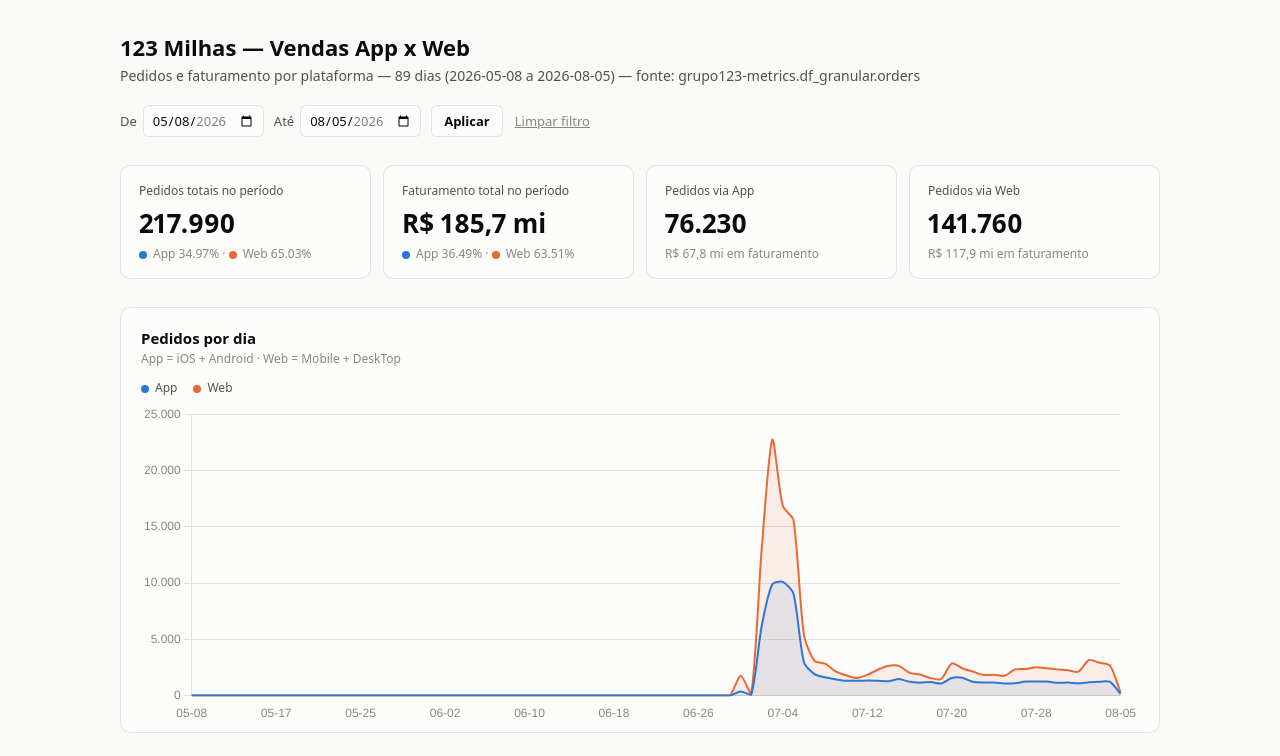
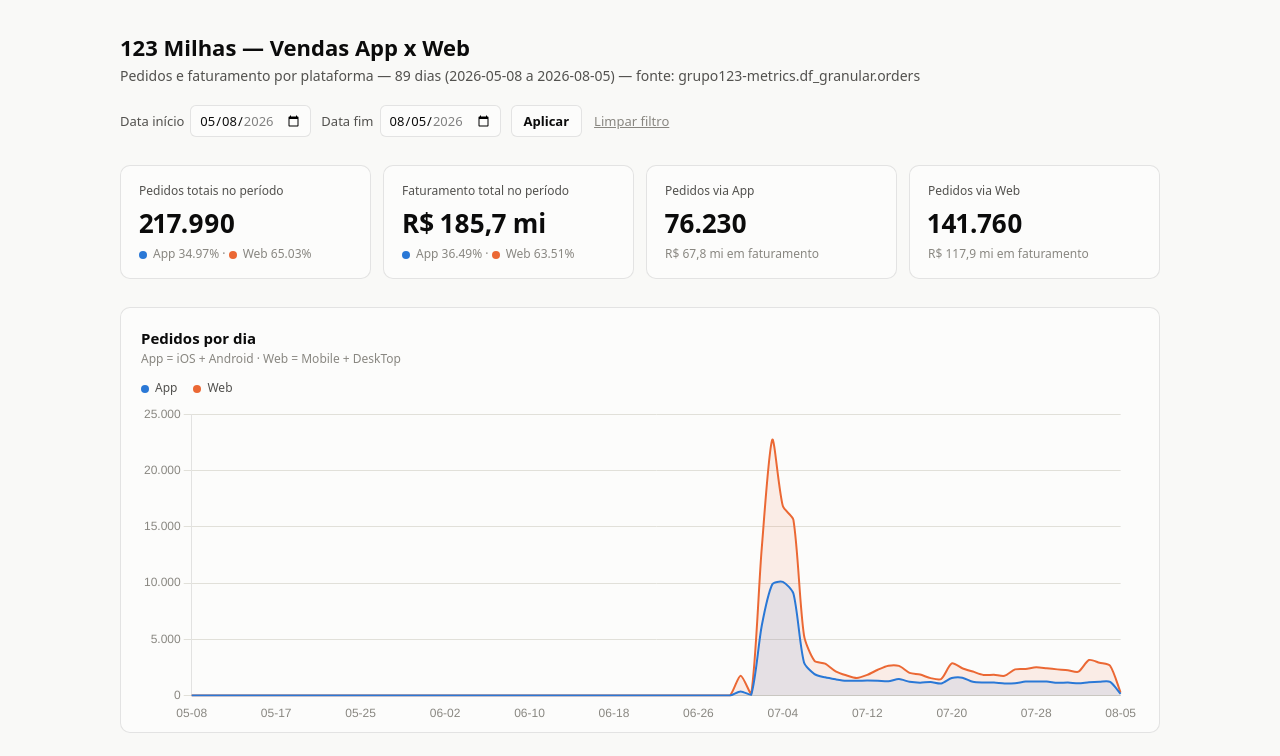
Before and after one commit to mymetric/123milhas-dashboard, a plain HTML site: page index.html in a window 1280 px wide. Shown: the top 756 px of the page. Drawn offline with nearby package versions, Linux system fonts and the light colour scheme.

Commit message:
Simplifica seletor de datas: só início/fim, rótulos claros

```diff
--- a/index.html
+++ b/index.html
@@ -166,8 +166,8 @@
   </header>
 
   <div class="date-filter">
-    <label>De <input type="date" id="dateFrom"></label>
-    <label>Até <input type="date" id="dateTo"></label>
+    <label>Data início <input type="date" id="dateFrom"></label>
+    <label>Data fim <input type="date" id="dateTo"></label>
     <button id="applyFilter">Aplicar</button>
     <button class="reset" id="resetFilter">Limpar filtro</button>
   </div>
```
